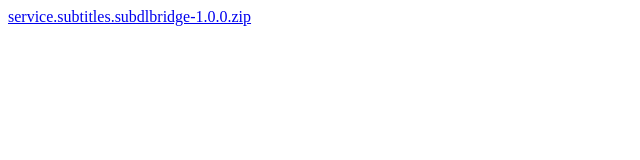
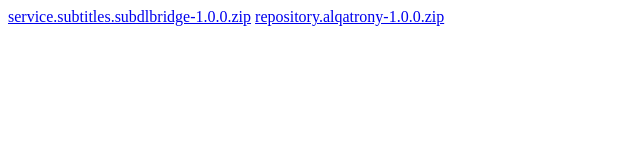
Before and after one commit to Alqatrony/kodi-repo, a plain HTML site: page index.html in a window 1280 px wide. Shown: the whole page, without its empty margins (0-640 px from the left). Drawn offline with Linux system fonts and the light colour scheme.

Commit message:
Moving the zip file

```diff
--- a/index.html
+++ b/index.html
@@ -1,2 +1,3 @@
 <!DOCTYPE html>
 <a href="service.subtitles.subdlbridge-1.0.0.zip">service.subtitles.subdlbridge-1.0.0.zip</a>
+<a href="repository.alqatrony-1.0.0.zip">repository.alqatrony-1.0.0.zip</a>
```
Also changed, not shown: 2 other files.
